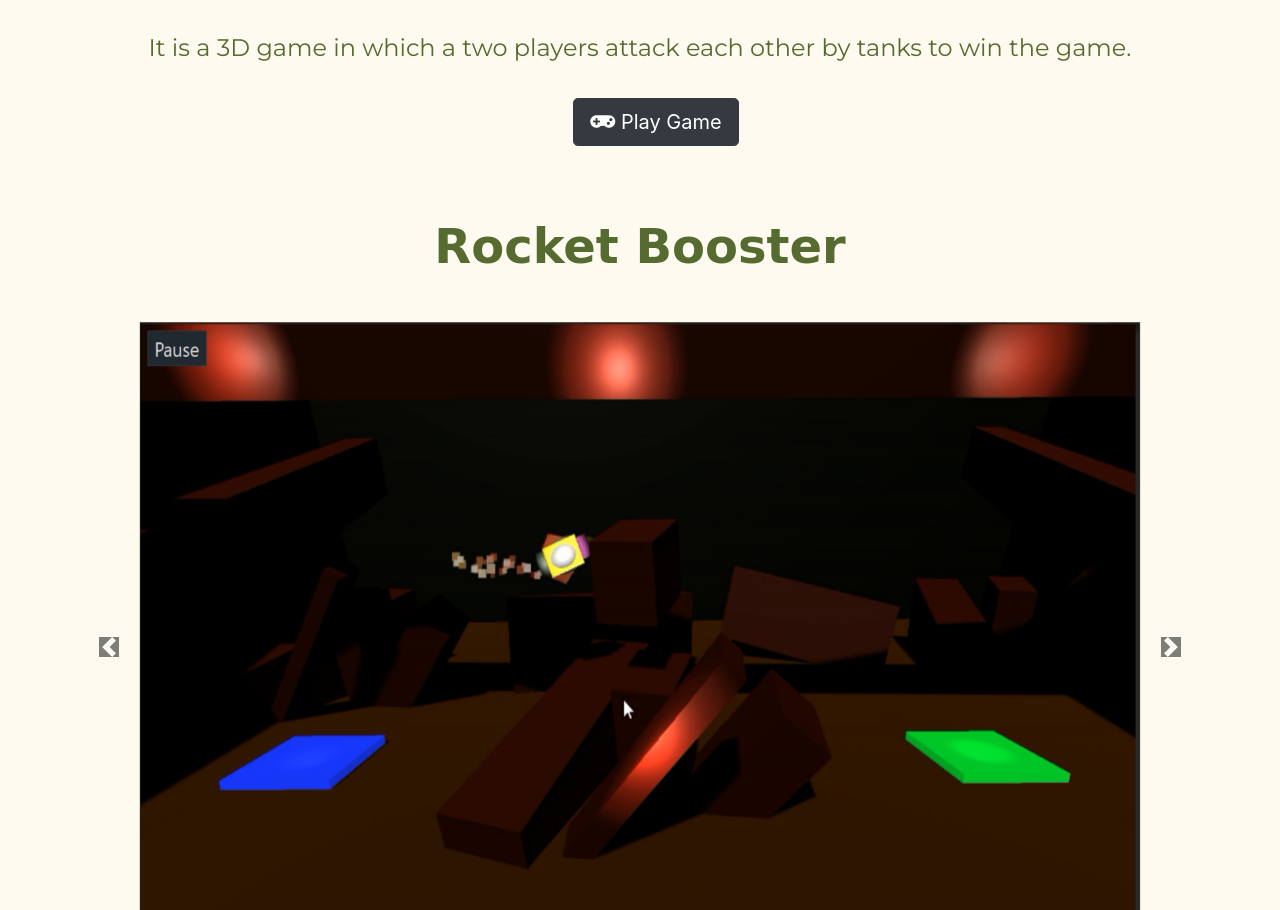
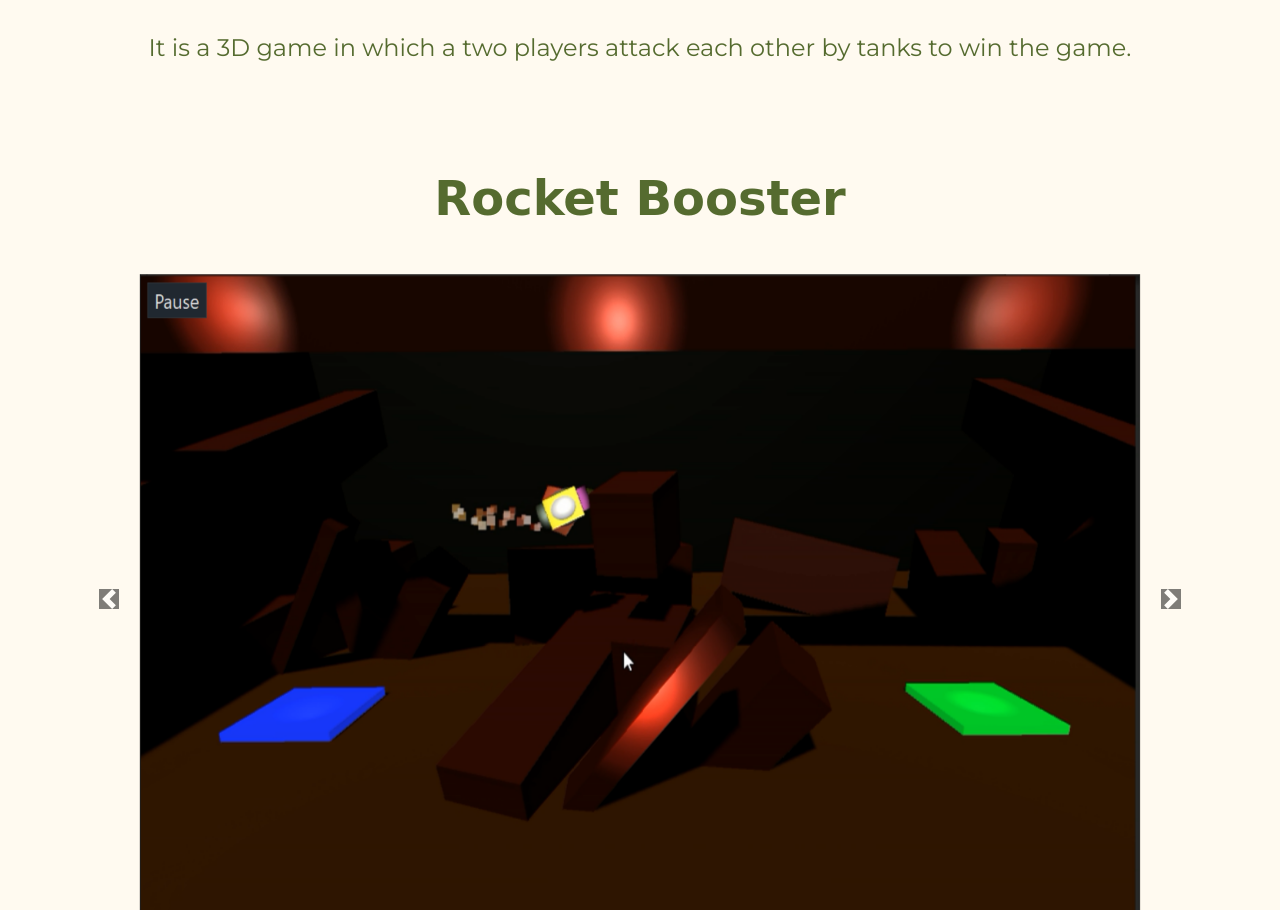
Before and after one commit to harshit1507/ProjectShowCase, a plain HTML site: page index.html in a window 1280 px wide. Shown: the part 914-1824 px from the top of the page. Drawn offline with nearby package versions, Linux system fonts and the light colour scheme; a web font is replaced by a local one.

Commit message:
Update index.html

```diff
--- a/index.html
+++ b/index.html
@@ -55,7 +55,7 @@
 
 
             <p>It is a 3D game in which a two players attack each other by tanks to win the game.</p>
-            <a href="BattleTankMP_WebGL/index.html" target="_blank"><button type="button" class="btn btn-dark btn-lg download-button numberWizard-button"><i class="fa fa-gamepad" aria-hidden="true"></i> Play Game</button></a>
+           <!-- <a href="BattleTankMP_WebGL/index.html" target="_blank"><button type="button" class="btn btn-dark btn-lg download-button numberWizard-button"><i class="fa fa-gamepad" aria-hidden="true"></i> Play Game</button></a> -->
            <!-- <a href="https://github.com/harshit1507/BattleTank.git" target="_blank"><button type="button" class="btn btn-dark btn-lg download-button numberWizard-button"><i class="fab fa-github"></i> Source Code</button></a> -->
         </div>
 
```
